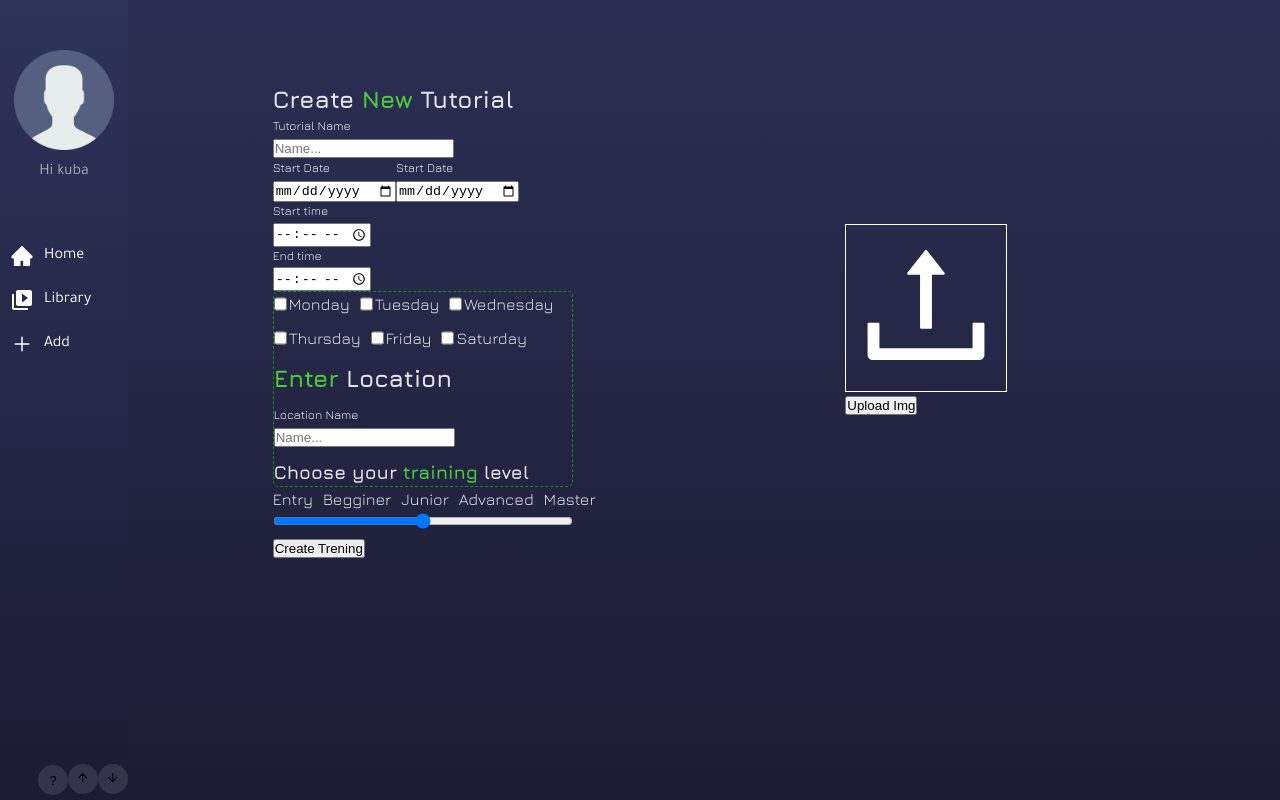
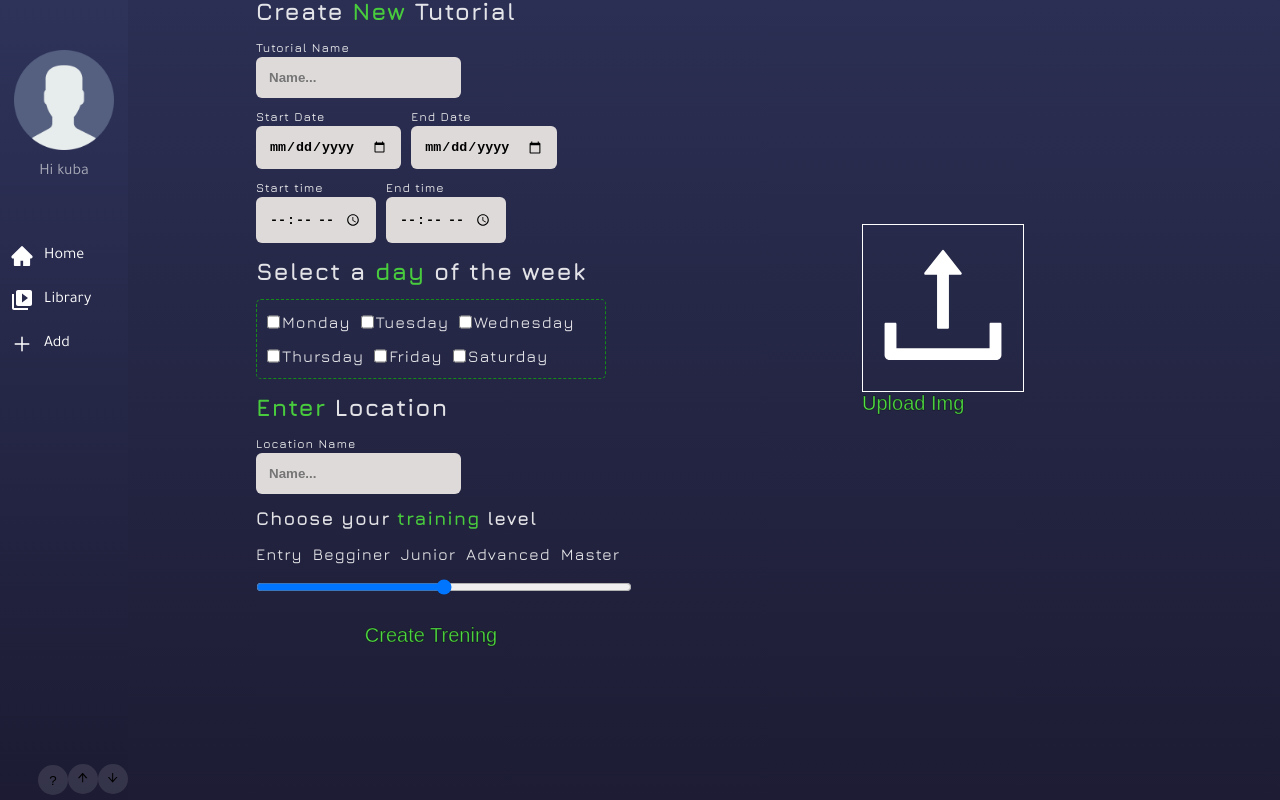
Before and after one commit to JackTheFullDev/tutorialApp, a React (Vite) app: page /add in a window 1280 px wide. Built offline with nearby package versions, Linux system fonts and the light colour scheme.

Commit message:
colors-fonts-no-dimensions

```diff
--- a/src/components/Add.css
+++ b/src/components/Add.css
@@ -6,10 +6,16 @@
     align-items: center;
     height: 80vh;
     font-family: 'Jura', sans-serif;
+    font-weight: 500;
+    letter-spacing: 1px;
+
 }
 .left-add-section
 {
-    max-width: 300px;
+    max-width: 350px;
+    display:flex;
+    flex-direction: column;
+    gap: 10px;
 
 
 }
@@ -19,23 +25,28 @@
     flex-wrap: wrap;
     gap: 10px;
     justify-content: start;
+
+}
+.checkboxes-add-section
+{
+    display: flex;
+    flex-wrap: wrap;
+    gap: 10px;
+    padding: 10px;
     border: 1px dashed #138C18;
     border-radius: 5px;
 }
 .date-add-section
 {
     display: flex;
+    gap:10px;
 }
 .checkboxes-inner-content-add-section
 {
     display: flex;
     gap: 2px;
 }
-#test-input
-{
-    accent-color: #138C18;
 
-}
 .levels-content-add-section
 {
     display: flex;
@@ -58,3 +69,38 @@
     font-size: 12px;
     color: whitesmoke;
 }
+.checkbox-input-add-section
+{
+    accent-color: #48CB3D;
+}
+.add-section input
+{
+    background-color: #DFDADA;
+    outline: none;
+    padding: 13px;
+    border-radius: 6px;
+    border:none;
+    font-weight: bold;
+}
+.time-add-section
+{
+    display: flex;
+    gap: 10px;
+}
+.create-trening-button-add-section
+{
+    width: 100%;
+    display: flex;
+    justify-content: center;
+}
+
+.add-section-button
+{
+    border: none;
+    background-color: transparent;
+    color: #57f049;
+    cursor: pointer;
+    max-width: 150px;
+    -webkit-text-stroke: 1px rgba(0, 0, 0, 0.4);
+    font-size: 20px;
+}
--- a/src/components/Add.jsx
+++ b/src/components/Add.jsx
@@ -1,79 +1,80 @@
-
 import { MdWidthFull } from "react-icons/md";
-import  "./Add.css";
+import "./Add.css";
 
 import { AiOutlineUpload } from "react-icons/ai";
-export const Add = () =>
-{
+export const Add = () => {
   const iconStyle = { color: "white", fontSize: "10em" };
-    return(
+  return (
     <section className="add-section">
       <div className="left-add-section">
-          <h1>Create <span>New</span> Tutorial</h1>
+        <h1>
+          Create <span>New</span> Tutorial
+        </h1>
         <div className="label-input-add-section">
           <p className="info-small-label">Tutorial Name</p>
-            <input type="text" placeholder="Name..."/>
+          <input type="text" placeholder="Name..." />
         </div>
         <div className="date-add-section">
           <div>
-                <p  className="info-small-label">Start Date</p>
-                <input type="date"/>
+            <p className="info-small-label">Start Date</p>
+            <input type="date" />
           </div>
           <div>
-                <p className="info-small-label" >Start Date</p>
-                <input type="date"/>
+            <p className="info-small-label">End Date</p>
+            <input type="date" />
           </div>
         </div>
         <div className="time-add-section">
           <div>
             <p className="info-small-label">Start time</p>
-                <input type="time"/>
+            <input type="time" />
           </div>
           <div>
-                <p  className="info-small-label">End time</p>
-                <input type="time"/>
+            <p className="info-small-label">End time</p>
+            <input type="time" />
           </div>
         </div>
+        <h2>
+          Select a <span>day</span> of the week
+        </h2>
         <div className="dayOfTheWeek-add-section">
           <div className="checkboxes-add-section">
             <div className="checkboxes-inner-content-add-section">
-                    <input type="checkbox"/>
+              <input className="checkbox-input-add-section" type="checkbox" />
               <p>Monday</p>
             </div>
-                </div>
-                <div className="checkboxes-add-section">
             <div className="checkboxes-inner-content-add-section">
-                    <input id="test-input" type="checkbox"/>
+              <input  className="checkbox-input-add-section" type="checkbox" />
               <p>Tuesday</p>
             </div>
-                </div><div className="checkboxes-add-section">
             <div className="checkboxes-inner-content-add-section">
-                    <input type="checkbox"/>
+              <input className="checkbox-input-add-section" type="checkbox" />
               <p>Wednesday</p>
             </div>
-                </div><div className="checkboxes-add-section">
             <div className="checkboxes-inner-content-add-section">
-                    <input type="checkbox"/>
+              <input className="checkbox-input-add-section" type="checkbox" />
               <p>Thursday</p>
             </div>
-                </div><div className="checkboxes-add-section">
             <div className="checkboxes-inner-content-add-section">
-                    <input type="checkbox"/>
+              <input className="checkbox-input-add-section" type="checkbox" />
               <p>Friday</p>
             </div>
-                </div><div className="checkboxes-add-section">
             <div className="checkboxes-inner-content-add-section">
-                    <input type="checkbox"/>
+              <input className="checkbox-input-add-section" type="checkbox" />
               <p>Saturday</p>
             </div>
           </div>
-                <h2><span>Enter</span> Location</h2>
+
+          <h2>
+            <span>Enter</span> Location
+          </h2>
           <div className="label-input-add-section">
             <p className="info-small-label">Location Name</p>
-                <input type="text" placeholder="Name..."/>
+            <input type="text" placeholder="Name..." />
           </div>
-                <h3>Choose your <span>training</span> level</h3>
-
+          <h3>
+            Choose your <span>training</span> level
+          </h3>
         </div>
         <div className="level-slider-add-section">
           <div className="levels-content-add-section">
@@ -83,23 +84,23 @@ export const Add = () =>
             <p>Advanced</p>
             <p>Master</p>
           </div>
-                <input type="range"/>
+          <input type="range" />
+        </div>
+        <div className="create-trening-button-add-section">
+        <button className="add-section-button"> Create Trening</button>
         </div>
 
-        <button> Create Trening</button>
       </div>
       <div className="right-add-section">
-
         <div className="right-content-add-section">
           <div className="upload-image-content-add-section">
             <AiOutlineUpload style={iconStyle} />
           </div>
-                <button>Upload Img</button>
+          <button className="add-section-button">Upload Img</button>
         </div>
       </div>
+    </section>
+  );
+};
 
-        </section>
-    )
-}
-
-export default Add
+export default Add;
```
Lines whose indentation alone changed are shown as unchanged.
